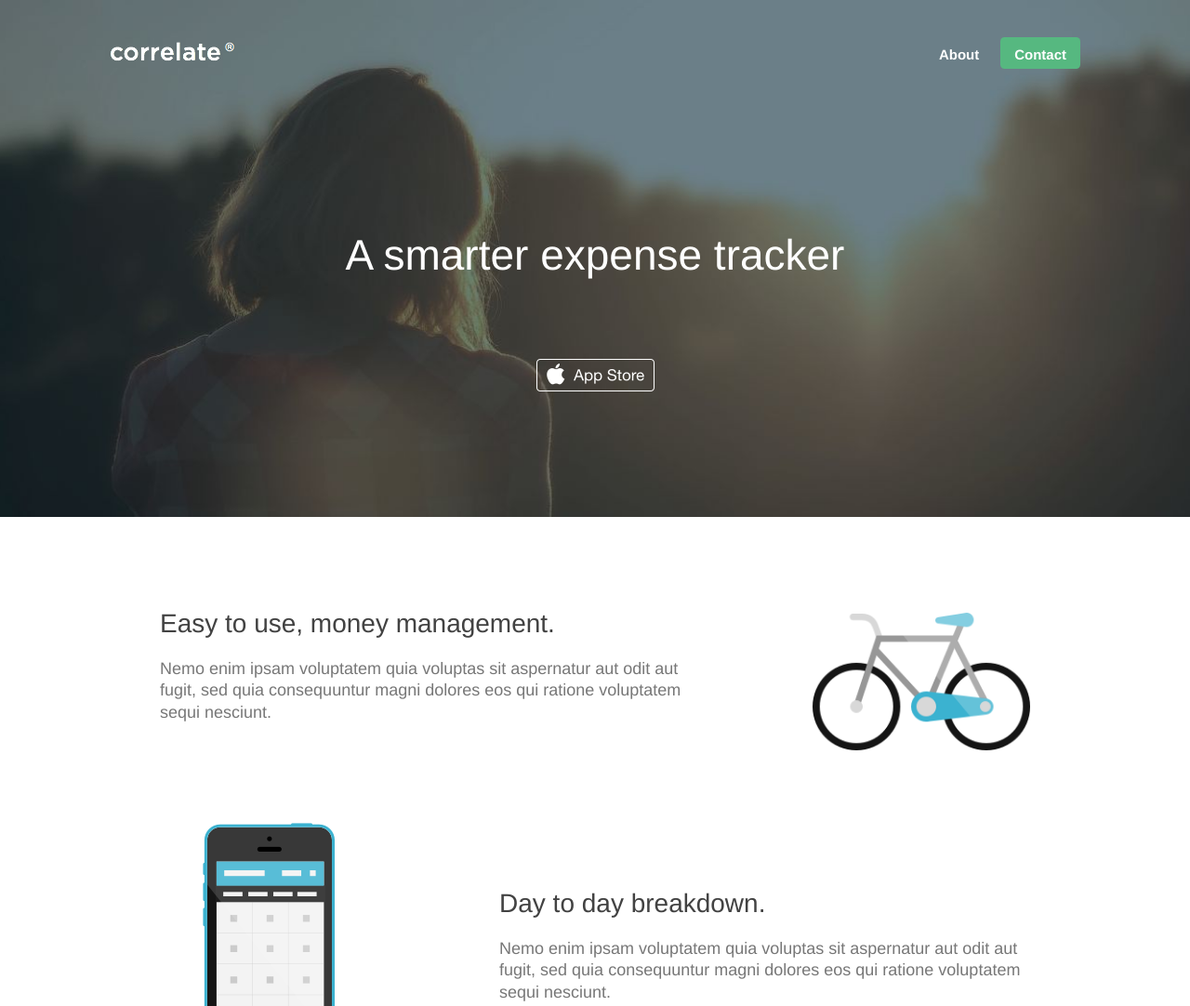
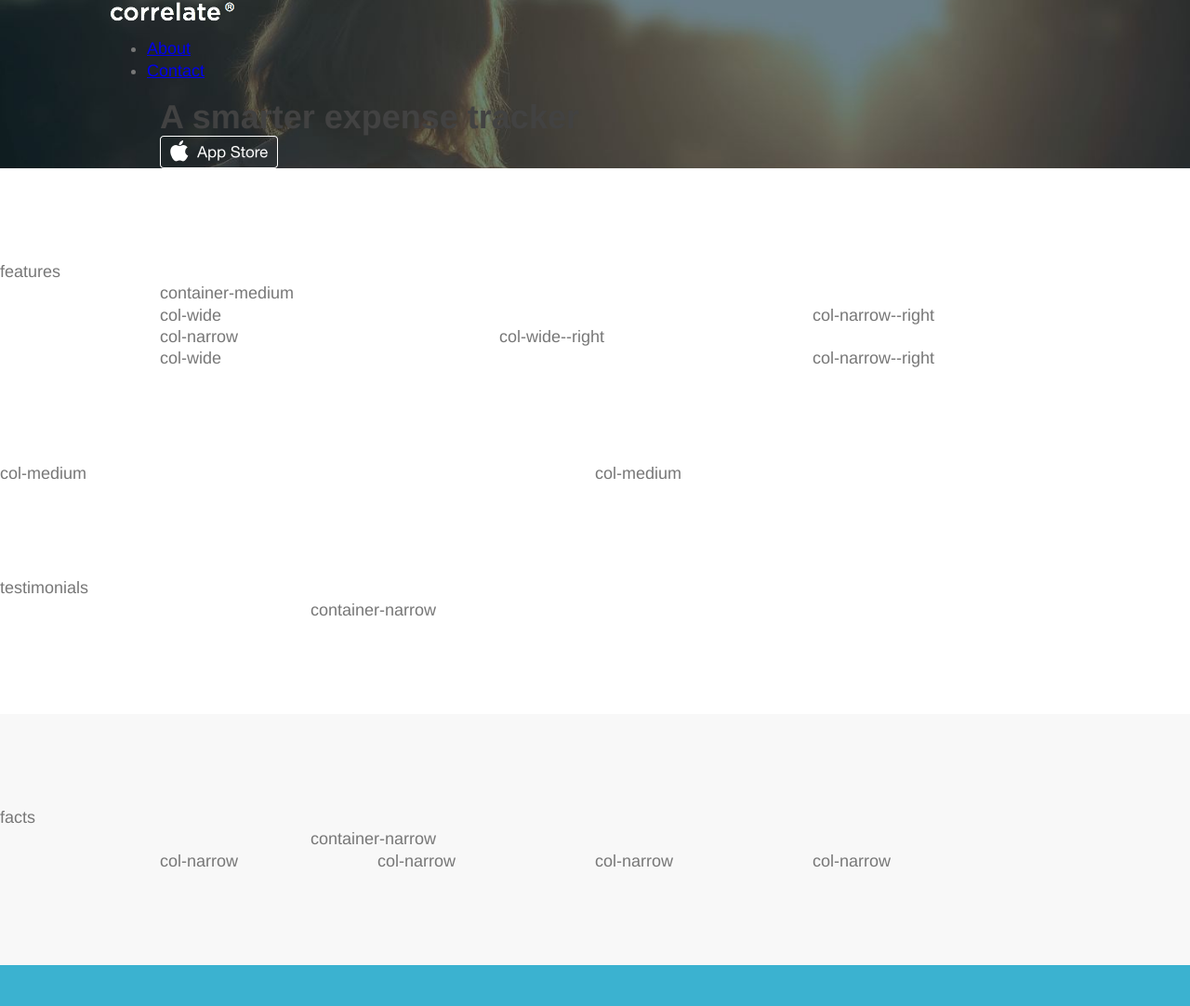
Before and after one commit to learnable-content/Build-Your-First-Website-HTMLCSS, a plain HTML site: page index.html in a window 1280 px wide. Shown: the top 1082 px of the page at 93% size. Drawn offline with Linux system fonts and the light colour scheme.

Commit message:
Lesson 6.1: Final files

```diff
--- a/assets/css/modules.css
+++ b/assets/css/modules.css
@@ -20,192 +20,13 @@ banner
 header
 ---------------------------- */
 
-.header
-{
-	padding: 1.25em 1em;
-	/* 20px/16px - 16px/16px */
-}
-
-.header__logo
-{
-	float: left;
-	padding-top: .2em;
-}
-
-.header__nav
-{
-	float: right;
-	width: 150px;
-}
-
-.header__nav ul
-{
-	margin: 0;
-	padding: 0;
-	list-style: none;
-	text-align: right;
-}
-
-.header__nav li
-{
-	display: inline-block;
-	margin: 0;
-}
-
-.header__nav a
-{
-	display: block;
-	margin-right: .2em;
-	padding: 0.6em 1em 0.4em;
-	border-radius: .3em;
-	color: #fff;
-	background: none;
-	font-size: 0.8125em;
-	/* 13px/16px */
-	font-weight: bold;
-	text-decoration: none;
-}
-
-.header__nav-contact a { margin-right: 0; }
-
-.current a
-{
-	color: #fff;
-	background: #56b880;
-}
-
-.header__nav a:focus { background: #000; }
-.header__nav a:hover { background: #3bb2d0; }
-.header__nav a:active { background: #af0000; }
-
-@media (min-width: 38em)
-{
-	.header
-	{
-		padding: 2.2222em 2em;
-		/* 40px/18px - 36px/18px */
-	}
-
-	.header__nav { width: 12em; }
-
-	.header__nav a
-	{
-		font-size: 0.8333em;
-		/* 15px/18px */
-	}
-}
-
 /* ----------------------------
 banner-content
 ---------------------------- */
 
-.banner-content
-{
-	padding: 1.875em 1.5em 2.8125em;
-	/* 30px/16px - 24px/16px - 45px/16px */
-	text-align: center;
-}
-
-.banner-content__heading
-{
-	margin: 0 0 1.875em;
-	/* 30px/16px */
-	color: #fff;
-	font-size: 1.5em;
-	/* 24px/16px */
-	font-weight: normal;
-}
-
-@media (min-width: 38em)
-{
-	.banner-content
-	{
-		padding: 7.5em 2em;
-		/* 135px/18px - 36px/18px */
-	}
-
-	.banner-content__heading
-	{
-		font-size: 2.5556em;
-		/* 46px/18px */
-	}
-}
-
 /* ----------------------------
 features
 ---------------------------- */
-
-.features { text-align: center; }
-
-.features__row
-{
-	margin-bottom: 2.1875em;
-	/* 35px/16px */
-}
-
-.features__heading
-{
-	margin: 0 0 .75em;
-	/* 12px/16px */
-	font-size: 1.125em;
-	/* 18px/16px */
-}
-
-.features__text { margin: 0; }
-
-.features__bike
-{
-	height: 90px;
-	background: url(../img/icon-bike.png) no-repeat center;
-	background-size: contain;
-}
-
-.features__phone
-{
-	height: 149px;
-	background: url(../img/icon-phone.png) no-repeat center;
-	background-size: contain;
-}
-
-.features__safe
-{
-	height: 80px;
-	background: url(../img/icon-safe.png) no-repeat center;
-	background-size: contain;
-}
-
-@media (min-width: 38em)
-{
-	.features { text-align: left; }
-
-	.features__row
-	{
-		margin-bottom: 4.1667em;
-		/* 75px/18px */
-	}
-
-	.features__row:last-child { margin: 0; }
-
-	.features__padding
-	{
-		padding-top: 4em;
-		/* 72px/18px */
-	}
-
-	.features__heading
-	{
-		font-size: 1.5556em;
-		/* 75px/18px */
-		font-weight: normal;
-	}
-}
-
-@media (min-width: 50em)
-{
-	.features__bike { height: 154px; }
-	.features__phone { height: 296px; }
-	.features__safe { height: 141px; }
-}
 
 /* ----------------------------
 testimonials
--- a/index.html
+++ b/index.html
@@ -76,42 +76,32 @@
 </div>
 
 <!-- features -->
-<div class="row row--white row--padding-wide features">
+<div class="row row--white row--padding-wide">
+	features
 	<div class="row container-medium">
-		<div class="row features__row">
-			<div class="col-narrow--right features__bike">
+		container-medium
+		<div class="row">
+			<div class="col-narrow--right">
+				col-narrow--right
 			</div>
 			<div class="col-wide">
-				<h2 class="features__heading">
-					Easy to use, money management.
-				</h2>
-				<p class="features__text">
-					Nemo enim ipsam voluptatem quia voluptas sit aspernatur aut odit aut fugit, sed quia consequuntur magni dolores eos qui ratione voluptatem sequi nesciunt.
-				</p>
+				col-wide
 			</div>
 		</div>
-		<div class="row features__row">
-			<div class="col-narrow features__phone">
+		<div class="row">
+			<div class="col-narrow">
+				col-narrow
 			</div>
-			<div class="col-wide--right features__padding">
-				<h2 class="features__heading">
-					Day to day breakdown.
-				</h2>
-				<p class="features__text">
-					Nemo enim ipsam voluptatem quia voluptas sit aspernatur aut odit aut fugit, sed quia consequuntur magni dolores eos qui ratione voluptatem sequi nesciunt.
-				</p>
+			<div class="col-wide--right">
+				col-wide--right
 			</div>
 		</div>
-		<div class="row features__row">
-			<div class="col-narrow--right features__safe">
+		<div class="row">
+			<div class="col-narrow--right">
+				col-narrow--right
 			</div>
 			<div class="col-wide">
-				<h2 class="features__heading">
-					Connect securely with your bank.
-				</h2>
-				<p class="features__text">
-					Nemo enim ipsam voluptatem quia voluptas sit aspernatur aut odit aut fugit, sed quia consequuntur magni dolores eos qui ratione voluptatem sequi nesciunt.
-				</p>
+				col-wide
 			</div>
 		</div>
 	</div>
```
